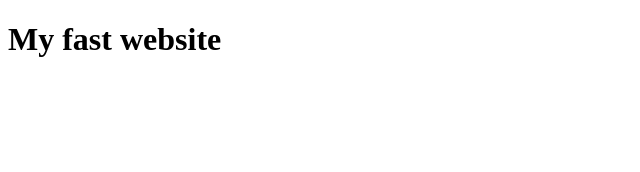
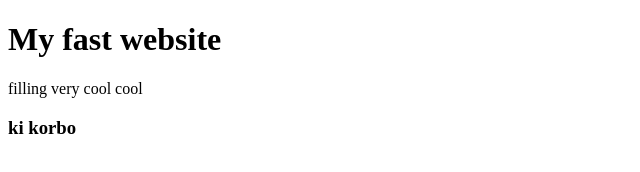
Before and after one commit to Akibp1/fast-website, a plain HTML site: page index.html in a window 1280 px wide. Shown: the whole page, without its empty margins (0-640 px from the left). Drawn offline with Linux system fonts and the light colour scheme.

Commit message:
adding some new code

```diff
--- a/index.html
+++ b/index.html
@@ -7,5 +7,7 @@
 </head>
 <body>
     <h1>My fast website</h1>
+    <p>filling very cool cool</p>
+    <h3>ki korbo</h3>
 </body>
 </html>
```
Also changed, not shown: 1 other file.
